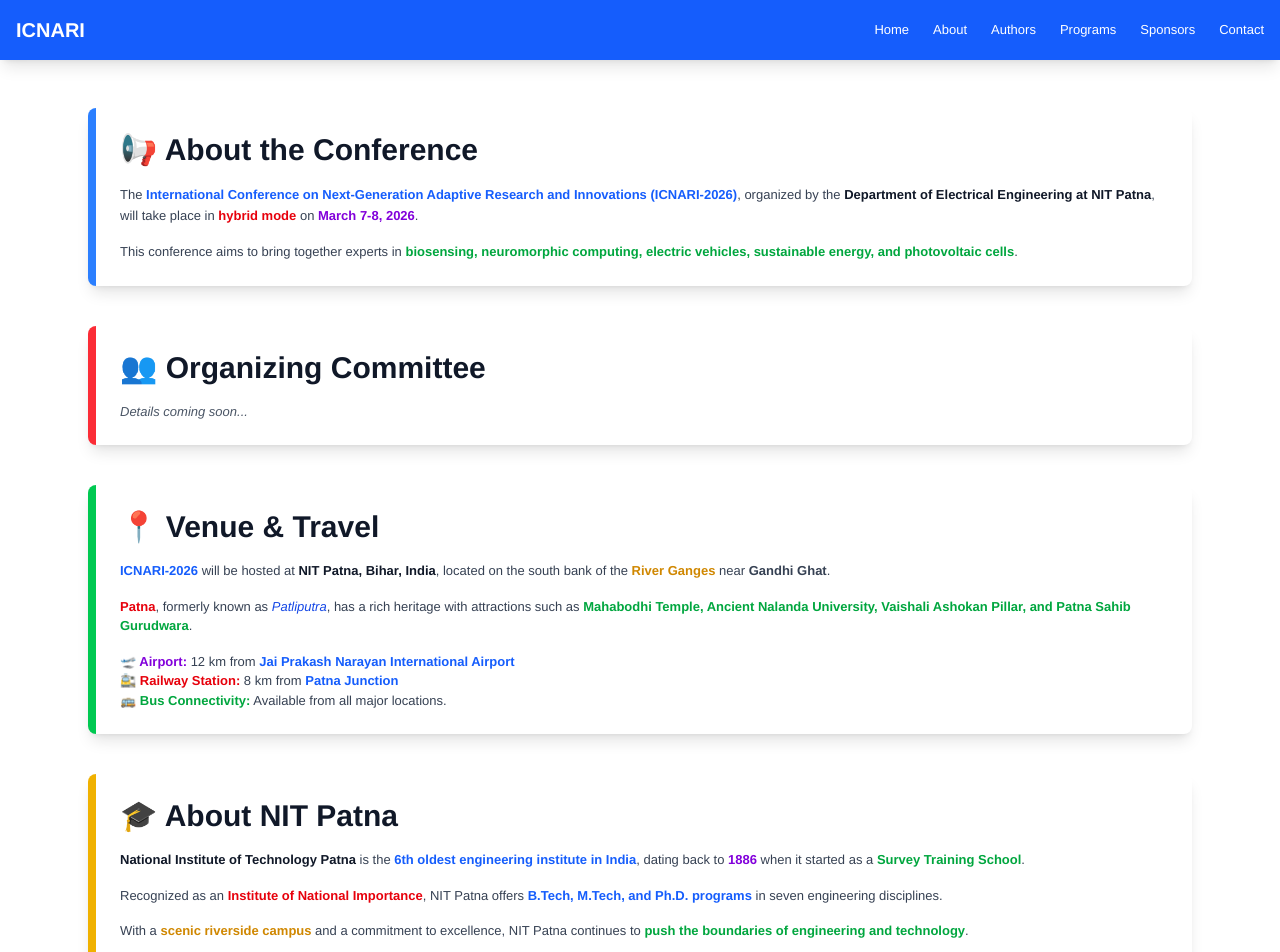
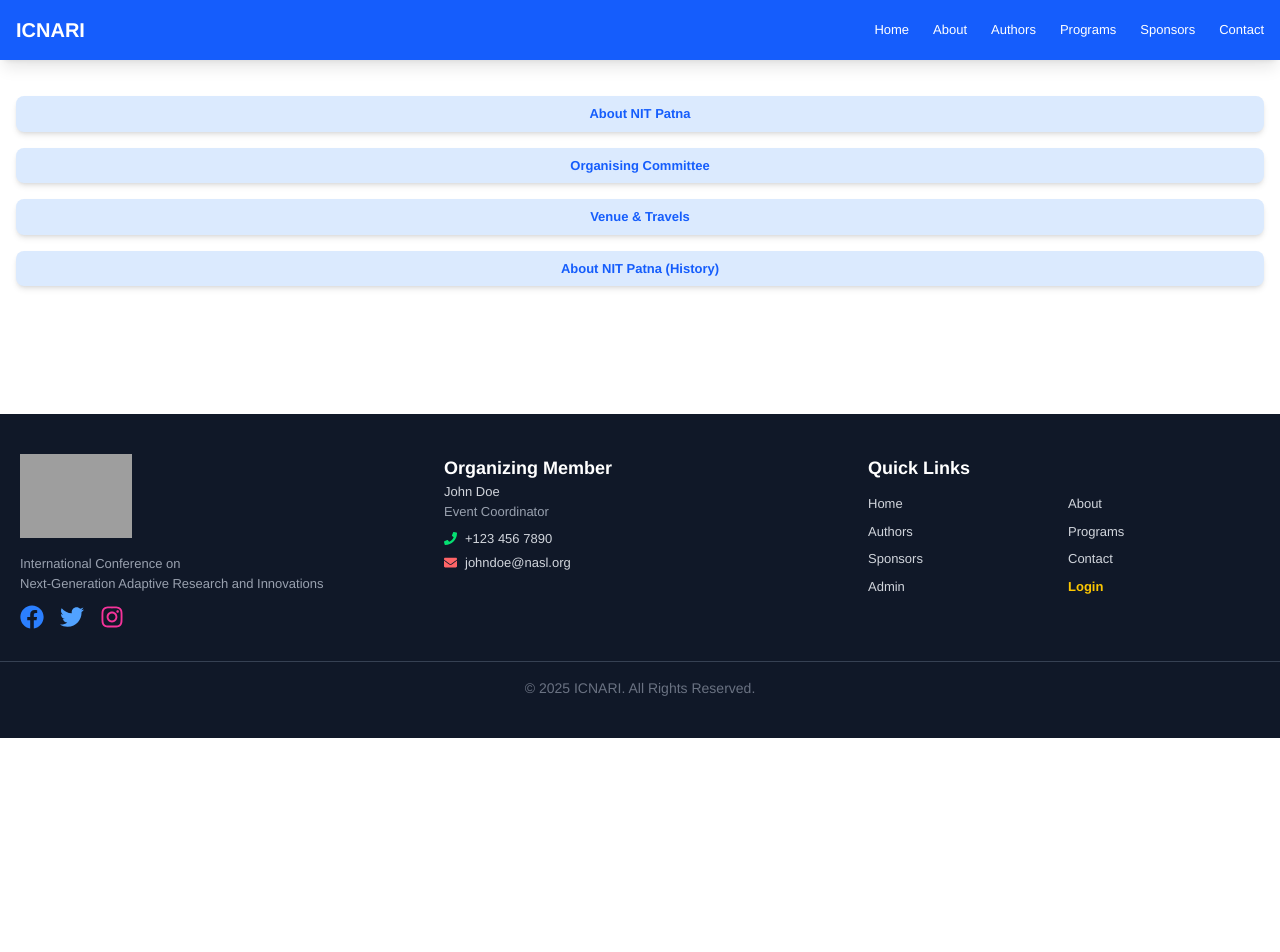
Before and after one commit to suryanshvermaa/Conference_website, a React (Vite) app in the folder frontend/: page /about in a window 1280 px wide. Shown: the top 952 px of the page. After the commit the page ends 800 px from the top, so only its background shows below. Built offline with nearby package versions, Linux system fonts and the light colour scheme; grey boxes are pictures that could not be loaded.

Commit message:
about and phato gallery updated

```diff
--- a/frontend/src/App.jsx
+++ b/frontend/src/App.jsx
@@ -23,6 +23,7 @@
 import { useState } from "react"
 import AllPapersUser from "./components/AllPapersUser"
 import AllUpdatesUser from "./components/AllUpdatesUser"
+import AllImages from "./components/AllImages"
 
 function App() {
   const [fetch,setfetch]=useState(false)
@@ -51,6 +52,7 @@
           <Route path="/admin/all-updates" element={<AllUpdates />} />
           <Route path="/admin/photogalleryupload" element={<AddPhotoGallery />} />
         </Route>
+        <Route path="/all-images" element={<AllImages />} />
       </Routes>
       <Footer/>
     </>
--- a/frontend/src/components/Navbar.jsx
+++ b/frontend/src/components/Navbar.jsx
@@ -2,7 +2,7 @@
 import { Link } from "react-router-dom";
 import { HiMenuAlt3, HiX } from "react-icons/hi";
 
-export default function Navbar(fetch,setfetch) {
+export default function Navbar(fetch, setfetch) {
   const [isOpen, setIsOpen] = useState(false);
   const [isAuthenticated, setIsAuthenticated] = useState(false);
 
@@ -12,10 +12,10 @@
     if (token) {
       setIsAuthenticated(true);
     }
-  }, [setfetch,fetch]);
+  }, [setfetch, fetch]);
 
   return (
-    <nav className="bg-blue-600 text-white shadow-lg">
+    <nav className="bg-blue-600 text-white shadow-lg fixed top-0 left-0 w-full z-50">
       <div className="container mx-auto flex items-center justify-between p-4">
 
         {/* Logo */}
--- a/frontend/src/routes/About.jsx
+++ b/frontend/src/routes/About.jsx
@@ -1,63 +1,107 @@
-import React from "react";
+import React, { useState } from "react";
 
 const About = () => {
+  const [visibleSection, setVisibleSection] = useState(null);
+
+  const toggleSection = (section) => {
+    if (visibleSection === section) {
+      setVisibleSection(null); // If the section is already visible, hide it
+    } else {
+      setVisibleSection(section); // Show the clicked section
+    }
+  };
+
   return (
-    <div className="max-w-6xl mx-auto py-12 px-6">
-      {/* About the Conference */}
-      <section className="mb-10 p-6 bg-white shadow-lg rounded-lg border-l-8 border-blue-500">
-        <h2 className="text-3xl font-bold text-gray-900 mb-4">📢 About the Conference</h2>
-        <p className="text-gray-700 leading-relaxed">
-          The <span className="font-bold text-blue-600">International Conference on Next-Generation Adaptive Research and Innovations (ICNARI-2026)</span>,
-          organized by the <span className="font-semibold text-gray-900">Department of Electrical Engineering at NIT Patna</span>,
-          will take place in <span className="text-red-600 font-bold">hybrid mode</span> on
-          <span className="text-purple-700 font-extrabold"> March 7-8, 2026</span>.
+    <div className="container mx-auto px-4 py-16 md:py-24">
+      {/* Section Buttons */}
+      <div className="flex flex-col space-y-4 mb-8">
+        <button
+          className="text-blue-600 bg-blue-100 hover:bg-blue-200 focus:outline-none font-semibold py-2 px-6 rounded-lg shadow-md transition duration-300"
+          onClick={() => toggleSection("section1")}
+        >
+          About NIT Patna
+        </button>
+        {visibleSection === "section1" && (
+          <section className="mt-4 p-8 bg-gradient-to-r from-blue-100 to-gray-200 rounded-lg shadow-2xl border-l-8 border-blue-500">
+            <h2 className="text-4xl font-extrabold text-blue-800 mb-4 border-b-4 border-blue-600 pb-2">About</h2>
+            <p className="text-gray-900 text-lg leading-relaxed">
+              <strong className="text-blue-700">
+                The immersion of ashes of the Father of the Nation, Mahatma Gandhi
+              </strong>
+              , in the river Ganges is a significant historical event. The campus has a picturesque river view with historic buildings, presenting a spectacle of architectural delight and natural beauty.
             </p>
-        <p className="text-gray-700 mt-4">
-          This conference aims to bring together experts in <span className="text-green-600 font-semibold">biosensing, neuromorphic computing, electric vehicles, sustainable energy, and photovoltaic cells</span>.
+            <p className="text-gray-900 text-lg mt-4 leading-relaxed">
+              <strong className="text-blue-700">National Institute of Technology Patna</strong> has been declared as an Institute of National Importance and has been granted fully Autonomous Status by MHRD, Government of India. The Institute has also been declared as a Centre of Excellence, imparting high-level education, training, research, and development in science, engineering technology, and humanities.
+            </p>
+            <p className="text-gray-900 text-lg mt-4 leading-relaxed">
+              It is imparting high-quality education & values at UG (B. Tech), PG (M. Tech) & Ph. D programmes through its experienced faculty well-versed in their respective fields of engineering and technology with well-equipped laboratories. At present, the Institute has seven disciplines viz. Architecture, Civil Engineering, Computer Science & Engg., Electrical Engg., Electronics & Communication Engg., Information Technology and Mechanical Engg., and well-established departments of Physics, Mathematics, and Humanities and Social Science.
+            </p>
+            <p className="text-gray-900 text-lg mt-4 leading-relaxed">
+              With a mission to set high standards in education and research, NIT Patna is actively involved in research and development (R&D), pushing the boundaries of innovation across various fields. It holds a distinguished reputation for its long record of academic excellence.
             </p>
           </section>
-      {/* Organizing Committee (Empty for Now) */}
-      <section className="mb-10 p-6 bg-white shadow-lg rounded-lg border-l-8 border-red-500">
-        <h2 className="text-3xl font-bold text-gray-900 mb-4">👥 Organizing Committee</h2>
-        <p className="text-gray-600 italic">Details coming soon...</p>
+        )}
+
+        <button
+          className="text-blue-600 bg-blue-100 hover:bg-blue-200 focus:outline-none font-semibold py-2 px-6 rounded-lg shadow-md transition duration-300"
+          onClick={() => toggleSection("section2")}
+        >
+          Organising Committee
+        </button>
+        {visibleSection === "section2" && (
+          <section className="mt-4 p-8 bg-gradient-to-r from-blue-100 to-gray-200 rounded-lg shadow-2xl border-l-8 border-blue-500">
+            <h2 className="text-4xl font-extrabold text-blue-800 mb-4 border-b-4 border-blue-600 pb-2">Organising Committee</h2>
+            <p className="text-gray-900 italic text-lg">Content coming soon...</p>
           </section>
-      {/* Venue & Travel */}
-      <section className="mb-10 p-6 bg-white shadow-lg rounded-lg border-l-8 border-green-500">
-        <h2 className="text-3xl font-bold text-gray-900 mb-4">📍 Venue & Travel</h2>
-        <p className="text-gray-700">
-          <span className="font-bold text-blue-600">ICNARI-2026</span> will be hosted at <span className="text-gray-900 font-semibold">NIT Patna, Bihar, India</span>, located on the south bank of the
-          <span className="text-yellow-600 font-bold"> River Ganges</span> near <span className="font-bold">Gandhi Ghat</span>.
+        )}
+
+        <button
+          className="text-blue-600 bg-blue-100 hover:bg-blue-200 focus:outline-none font-semibold py-2 px-6 rounded-lg shadow-md transition duration-300"
+          onClick={() => toggleSection("section3")}
+        >
+          Venue & Travels
+        </button>
+        {visibleSection === "section3" && (
+          <section className="mt-4 p-8 bg-gradient-to-r from-blue-100 to-gray-200 rounded-lg shadow-2xl border-l-8 border-blue-500">
+            <h2 className="text-4xl font-extrabold text-blue-800 mb-4 border-b-4 border-blue-600 pb-2">Venue & Travels</h2>
+            <p className="text-gray-900 text-lg leading-relaxed">
+              <strong className="text-blue-700">The ICNARI-2026</strong> will be held at NIT Patna, Bihar, India. The institute’s campus is beautifully situated on the south bank of the River Ganges, behind Gandhi Ghat, one of the most important and sacred places in Patna.
             </p>
-        <p className="text-gray-700 mt-4">
-          <span className="font-bold text-red-600">Patna</span>, formerly known as <span className="italic text-blue-700">Patliputra</span>, has a rich heritage with attractions such as
-          <span className="text-green-600 font-semibold"> Mahabodhi Temple, Ancient Nalanda University, Vaishali Ashokan Pillar, and Patna Sahib Gurudwara</span>.
+            <p className="text-gray-900 text-lg mt-4 leading-relaxed">
+              Historically known as Patliputra, Patna has long been a hub of knowledge and culture, attracting scholars and visitors from across the globe. Some of Patna’s best-known attractions include the Mahabodhi Temple, the ruins of Ancient Nalanda University, the Vaishali Ashokan Pillar, and the Patna Sahib Gurudwara.
             </p>
-        <p className="text-gray-700 mt-4">
-          <span className="font-bold text-purple-700">🛫 Airport:</span> 12 km from <span className="text-blue-600 font-semibold">Jai Prakash Narayan International Airport</span>
-          <br />
-          <span className="font-bold text-red-600">🚉 Railway Station:</span> 8 km from <span className="text-blue-600 font-semibold">Patna Junction</span>
-          <br />
-          <span className="font-bold text-green-600">🚌 Bus Connectivity:</span> Available from all major locations.
+            <p className="text-gray-900 text-lg mt-4 leading-relaxed">
+              The main entrance of NIT Patna is located on Ashok Rajpath, and it is approximately 3 km from Patna's Gandhi Maidan. The campus is conveniently connected to key parts of the city:
+            </p>
+            <ul className="list-disc pl-8 text-gray-900 text-lg mt-4 leading-relaxed">
+              <li>12 km from the Jai Prakash Narayan International Airport.</li>
+              <li>8 km from the Patna Junction Railway Station.</li>
+              <li>Well-served by buses, making it easily accessible from various parts of the city.</li>
+            </ul>
+          </section>
+        )}
+
+        <button
+          className="text-blue-600 bg-blue-100 hover:bg-blue-200 focus:outline-none font-semibold py-2 px-6 rounded-lg shadow-md transition duration-300"
+          onClick={() => toggleSection("section4")}
+        >
+          About NIT Patna (History)
+        </button>
+        {visibleSection === "section4" && (
+          <section className="mt-4 p-8 bg-gradient-to-r from-blue-100 to-gray-200 rounded-lg shadow-2xl border-l-8 border-blue-500">
+            <h2 className="text-4xl font-extrabold text-blue-800 mb-4 border-b-4 border-blue-600 pb-2">About NIT Patna</h2>
+            <p className="text-gray-900 text-lg leading-relaxed">
+              <strong className="text-blue-700">National Institute of Technology (NIT) Patna</strong> is the 18th National Institute of Technology created by the Ministry of H.R.D., Government of India, after rechristening the erstwhile Bihar College of Engineering Patna on January 28, 2004.
+            </p>
+            <p className="text-gray-900 text-lg mt-4 leading-relaxed">
+              NIT Patna marked its humble beginning in 1886 with the establishment of Pleaders Survey Training School, which was subsequently promoted to Bihar College of Engineering Patna in 1924. This made this institute the 6th oldest engineering institute of India. The graduate-level curriculum was later elevated to the postgraduate level in 1978.
+            </p>
+            <p className="text-gray-900 text-lg mt-4 leading-relaxed">
+              The institute is situated on the south bank of the holy river Ganges behind Gandhi Ghat, one of the most important and reverential places of Patna. The Gandhi Ghat is associated with the immersion of ashes of the Father of the Nation, Mahatma Gandhi, in the river Ganges. The campus has a picturesque river view with historic buildings, presenting a spectacle of architectural delight and natural beauty.
             </p>
           </section>
-
-      {/* About NIT Patna */}
-      <section className="p-6 bg-white shadow-lg rounded-lg border-l-8 border-yellow-500">
-        <h2 className="text-3xl font-bold text-gray-900 mb-4">🎓 About NIT Patna</h2>
-        <p className="text-gray-700">
-          <span className="text-gray-900 font-bold">National Institute of Technology Patna</span> is the
-          <span className="text-blue-600 font-bold"> 6th oldest engineering institute in India</span>, dating back to
-          <span className="text-purple-700 font-bold"> 1886</span> when it started as a <span className="text-green-600 font-semibold">Survey Training School</span>.
-        </p>
-        <p className="text-gray-700 mt-4">
-          Recognized as an <span className="font-bold text-red-600">Institute of National Importance</span>, NIT Patna offers
-          <span className="text-blue-600 font-bold"> B.Tech, M.Tech, and Ph.D. programs</span> in seven engineering disciplines.
-        </p>
-        <p className="text-gray-700 mt-4">
-          With a <span className="text-yellow-600 font-bold">scenic riverside campus</span> and a commitment to excellence,
-          NIT Patna continues to <span className="text-green-600 font-semibold">push the boundaries of engineering and technology</span>.
-        </p>
-      </section>
+        )}
+      </div>
     </div>
   );
 };
--- a/frontend/src/routes/Home.jsx
+++ b/frontend/src/routes/Home.jsx
@@ -2,6 +2,7 @@
 import Header from "../components/Header";
 import Slider from "../components/ImageSlider";
 import EventTimeline from "../components/ImportantDates";
+import PhotoGallery from "../components/PhotoGallery";
 import RunningText from "../components/RunningText";
 import SmallAbout from "../components/SmallAbout";
 
@@ -12,6 +13,7 @@
         <RunningText/>
         <PaperUpdates/>
         <SmallAbout/>
+        <PhotoGallery/>
         <EventTimeline/>
     </h1>;
   }
```
Also changed, not shown: frontend/src/components/AllImages.jsx (added, +67 -0 lines), frontend/src/components/PhotoGallery.jsx (added, +74 -0 lines). Lines whose indentation alone changed are shown as unchanged.
